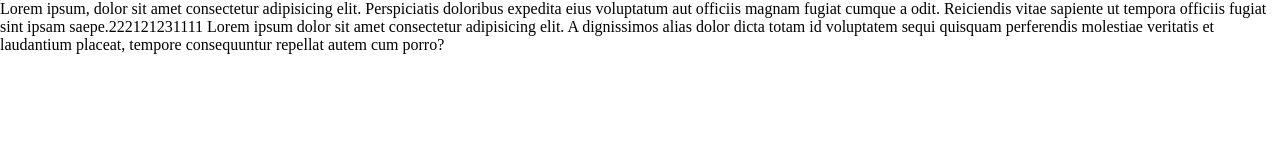
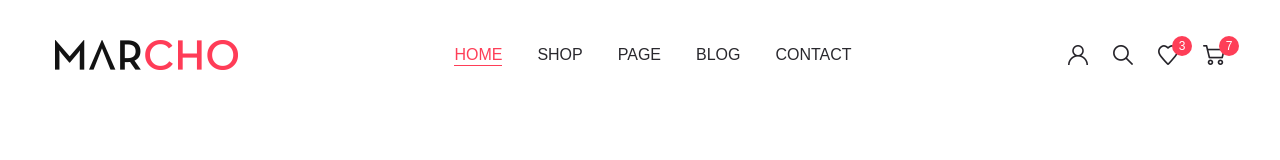
Before and after one commit to MaxTyson27/marcho, a website: page app/index.html in a window 1280 px wide. Drawn offline with nearby package versions, Linux system fonts and the light colour scheme; files that its build step writes are made by us from their sources.

Commit message:
added header, added font

```diff
--- a/app/index.html
+++ b/app/index.html
@@ -7,7 +7,51 @@
   <link rel="stylesheet" href="css/style.min.css">
 </head>
 <body>
-  Lorem ipsum, dolor sit amet consectetur adipisicing elit. Perspiciatis doloribus expedita eius voluptatum aut officiis magnam fugiat cumque a odit. Reiciendis vitae sapiente ut tempora officiis fugiat sint ipsam saepe.222121231111 Lorem ipsum dolor sit amet consectetur adipisicing elit. A dignissimos alias dolor dicta totam id voluptatem sequi quisquam perferendis molestiae veritatis et laudantium placeat, tempore consequuntur repellat autem cum porro?
+  <header class="header">
+    <div class="container">
+      <div class="header__inner">
+        <a class="logo" href="#">
+          <img src="images/logo.png" alt="logo" class="logo__img">
+        </a>
+        <nav class="menu">
+          <ul class="menu__list">
+            <li class="menu__list-item">
+              <a class="menu__list-link menu__list-link--active" href="#">HOME</a>
+            </li>
+            <li class="menu__list-item">
+              <a class="menu__list-link" href="#">SHOP</a>
+            </li>
+            <li class="menu__list-item">
+              <a class="menu__list-link" href="#">PAGE</a>
+            </li>
+            <li class="menu__list-item">
+              <a class="menu__list-link" href="#">BLOG</a>
+            </li>
+            <li class="menu__list-item">
+              <a class="menu__list-link" href="#">CONTACT</a>
+            </li>
+          </ul>
+        </nav>
+        <div class="user-nav">
+          <a class="user-nav__link" href="#">
+            <img class="user-nav__link-img" src="images/icon/user.png" alt="user icon">
+          </a>
+          <a class="user-nav__link" href="#">
+            <img class="user-nav__link-img" src="images/icon/search.png" alt="search icon">
+          </a>
+          <a class="user-nav__link" href="#">
+            <img class="user-nav__link-img" src="images/icon/heart.png" alt="heart icon">
+            <span class="user-nav__num">3</span>
+          </a>
+          <a class="user-nav__link" href="#">
+            <img class="user-nav__link-img" src="images/icon/cart.png" alt="cart icon">
+            <span class="user-nav__num">7</span>
+          </a>
+        </div>
+      </div>
+    </div>
+  </header>
+
   <script src="js/main.min.js"></script>
 </body>
 </html>
--- a/app/scss/_fonts.scss
+++ b/app/scss/_fonts.scss
@@ -0,0 +1,39 @@
+@font-face{
+  font-family: 'Quicksand-Regular', sans-serif;
+  font-weight: 400;
+  font-style: normal;
+  src: local('Quicksand-Regular'),
+  url('../fonts/Quicksand-Regular.woff2') format('woff2'),
+  url('../fonts/Quicksand-Regular.woff') format('woff');
+  font-display: swap;
+}
+
+@font-face{
+  font-family: 'Quicksand-Medium', sans-serif;
+  font-weight: 500;
+  font-style: normal;
+  src: local('Quicksand-Medium'),
+  url('../fonts/Quicksand-Medium.woff2') format('woff2'),
+  url('../fonts/Quicksand-Medium.woff') format('woff');
+  font-display: swap;
+}
+
+@font-face{
+  font-family: 'Roboto-Regular', sans-serif;
+  font-weight: 400;
+  font-style: normal;
+  src: local('Roboto-Regular'),
+  url('../fonts/Roboto-Regular.woff2') format('woff2'),
+  url('../fonts/Roboto-Regular.woff') format('woff');
+  font-display: swap;
+}
+
+@font-face{
+  font-family: 'Roboto-Bold', sans-serif;
+  font-weight: 700;
+  font-style: normal;
+  src: local('Roboto-Bold'),
+  url('../fonts/Roboto-Bold.woff2') format('woff2'),
+  url('../fonts/Roboto-Bold.woff') format('woff');
+  font-display: swap;
+}
--- a/app/scss/_global.scss
+++ b/app/scss/_global.scss
@@ -1,4 +1,13 @@
 
 body{
+  color: $default;
+  font-size: 16px;
+  line-height: 26px;
+  @extend %quicksand-500;
+}
 
+.container{
+  max-width: 1200px;
+  margin: 0 auto;
+  padding: 0 15px;
 }
--- a/app/scss/_vars.scss
+++ b/app/scss/_vars.scss
@@ -0,0 +1,23 @@
+$accent: #fe3e57;
+$default: #8d8d8d;
+$title: #29282d;
+
+%quicksand-400{
+  font-family: 'Quicksand-Regular', sans-serif;
+  font-weight: 400;
+}
+
+%quicksand-500{
+  font-family: 'Quicksand-Medium', sans-serif;
+  font-weight: 500;
+}
+
+%roboto-400{
+  font-family: 'Roboto-Regular', sans-serif;
+  font-weight: 400;
+}
+
+%roboto-700{
+  font-family: 'Roboto-Bold', sans-serif;
+  font-weight: 700;
+}
--- a/app/scss/style.scss
+++ b/app/scss/style.scss
@@ -3,8 +3,62 @@
 @import 'reset';
 @import 'global';
 
+.header{
+  padding: 40px 0;
+  &__inner{
+    display: flex;
+    justify-content: space-between;
+    align-items: center;
+  }
+}
 
+.menu{
+  &__list{
+    display: flex;
+  }
+  &__list-item + .menu__list-item{
+    padding-left: 35px;
+  }
+  &__list-link{
+    color: $title;
+    padding-bottom: 2px;
+    transition: all .3s;
+    @extend %quicksand-400;
+    &:hover{
+      color: $accent;
+      border-bottom: 1px solid $accent;
+      @extend %quicksand-500;
+    }
+  }
+  &__list-link--active{
+    color: $accent;
+    border-bottom: 1px solid $accent;
+    @extend %quicksand-500;
+  }
+}
 
+.user-nav{
+  display: flex;
+  &__link{
+    position: relative;
+  }
+  &__link + .user-nav__link{
+    padding-left: 25px;
+  }
+  &__num{
+    position: absolute;
+    width: 20px;
+    height: 20px;
+    border-radius: 50%;
+    background-color: $accent;
+    top: -9px;
+    right: -14px;
+    font-size: 12px;
+    color: #fff;
+    text-align: center;
+    line-height: 20px;
+  }
+}
 
 
 @import 'media';
```
Also changed, not shown: app/fonts/Quicksand-Medium.woff (added), app/fonts/Quicksand-Medium.woff2 (added), app/fonts/Quicksand-Regular.woff (added), app/fonts/Quicksand-Regular.woff2 (added), app/fonts/Roboto-Bold.woff (added), app/fonts/Roboto-Bold.woff2 (added), app/fonts/Roboto-Regular.woff (added), app/fonts/Roboto-Regular.woff2 (added), app/images/icon/cart.png (added), app/images/icon/heart.png (added), app/images/icon/search.png (added), app/images/icon/user.png (added), app/images/logo.png (added).
